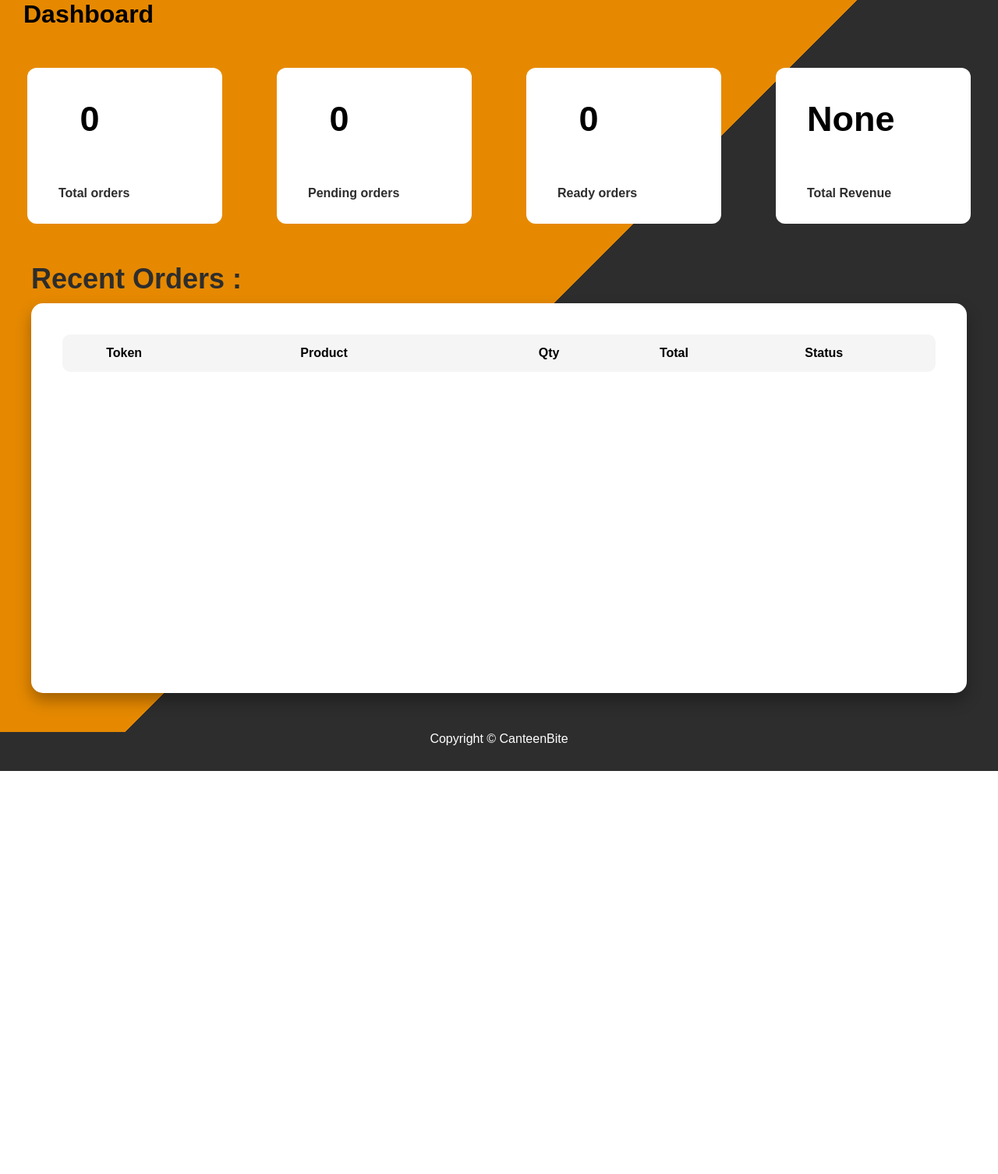
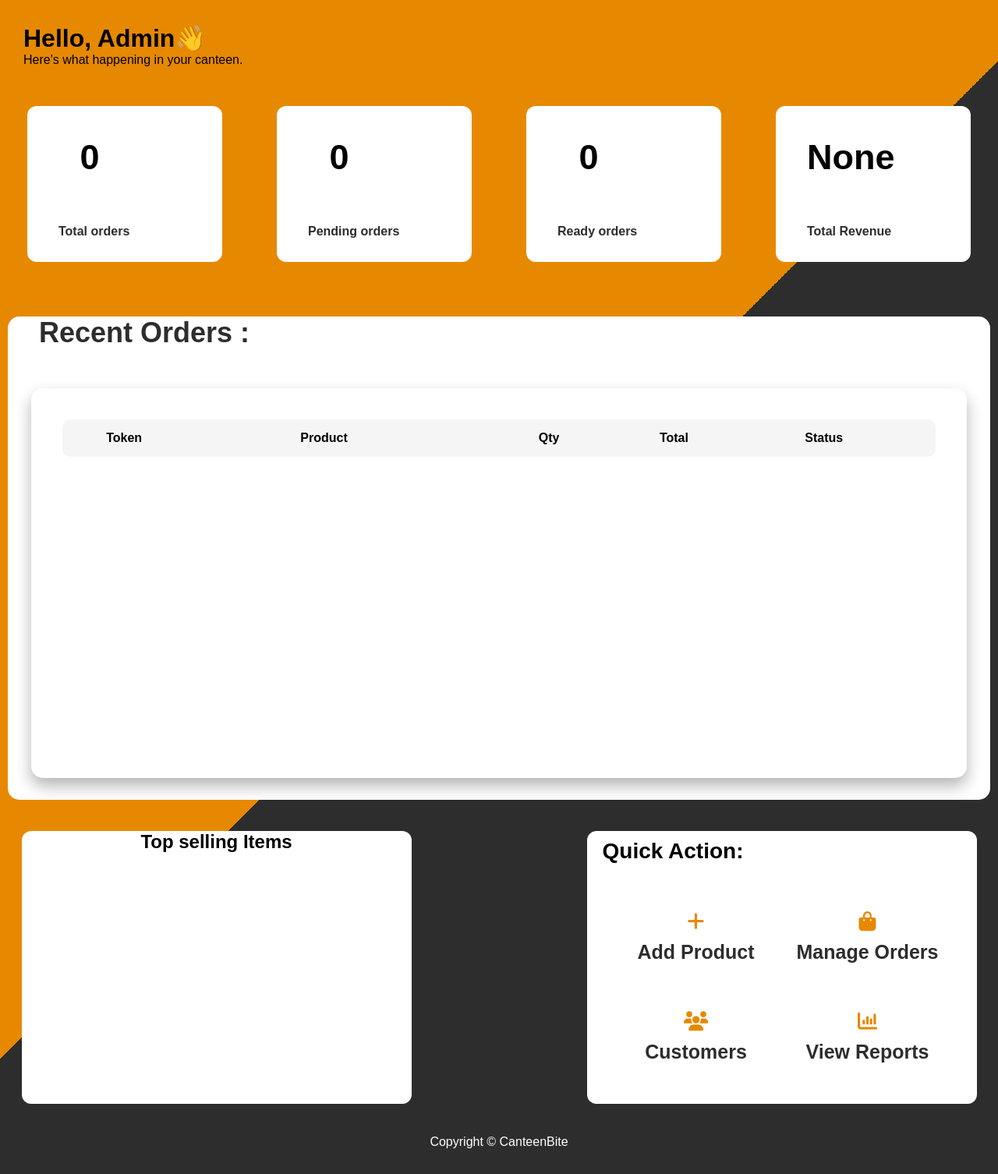
Before and after one commit to John-bright-c/canteen-online-ordering-system, a Flask app: page /admin_dashboard in a window 1280 px wide. Shown: the part 70-1576 px from the top of the page at 78% size. Before the commit the page ends 1059 px from the top, so only its background shows below. Run offline with Flask 3, Linux system fonts and the light colour scheme; data that the repository does not hold is empty.

Commit message:
updating ui for admin dashboard

```diff
--- a/static/admin_dashhboard.css
+++ b/static/admin_dashhboard.css
@@ -20,7 +20,6 @@
 
 body{
     height: auto;
-    min-height: 100vh;
     margin:0;
     padding: 0;
     text-align: center;
@@ -155,9 +154,9 @@
 
 }
 
-.orders {
+.orders{
+    margin-top: 20px;
     color: #2d2d2d;
-    margin-bottom: -40px;
     font-size: 36px;
     font-weight: bolder;
     text-align: left;
@@ -173,3 +172,80 @@
     color:green;
     font-weight: bold;
 }
+.container2{
+    background: white;
+    border-radius: 15px;
+    margin: 10px;
+    height: 620px;
+
+}
+
+.greetings{
+    margin-top: 30px;
+    display: flex;
+    flex-direction: column;
+    text-align: left;
+    color: black;
+}
+.greetings p{
+    margin-left: 30px;
+}
+
+.popular{
+    background: white;
+    width: 500px;
+    height: 350px;
+    border-radius: 12px;
+}
+.quick{
+    display: grid;
+    grid-template-columns: 1fr 1fr;
+    padding: 30px;
+    row-gap: 60px;
+    background: white;
+    width: 500px;
+    border-radius: 12px;
+}
+.container1{
+    margin-top: 40px;
+    display: flex;
+    justify-content: space-around;
+    gap: 170px;
+    margin-bottom: 40px;
+}
+.container3{
+    background: white;
+    width: 500px;
+    height: 350px;
+    border-radius: 12px;
+}
+.container3 h2{
+    margin-top: 10px;
+    font-size: 28px;
+    text-align: left;
+    margin-left: 20px;
+    margin-bottom: 30px;
+}
+
+.add_product i{
+    color: #e68900;
+    font-size: 25px;
+    cursor: pointer;
+    transition: 0.3s ease;
+}
+.add_product i:hover{
+    transform: scale(1.5);
+}
+.add_product p,.add_product a{
+    color: #2d2d2d;
+    margin-top: 10px;
+    font-size: 25px;
+    text-decoration: none;
+    font-weight: bold;
+    cursor: pointer;
+    transition: 0.3s ease;
+}
+.add_product p:hover{
+    transform: scale(1.05);
+    color: #e68900;
+}
--- a/templates/admin_dashboard.html
+++ b/templates/admin_dashboard.html
@@ -4,7 +4,7 @@
         <title> Menu page </title>
     </head>
     <link rel="stylesheet" href="{{url_for('static',filename='admin_dashhboard.css')}}">
-    <link rel="stylesheet" href="admin_dashhboard.css">
+    <link rel="stylesheet" href="https://cdnjs.cloudflare.com/ajax/libs/font-awesome/6.5.2/css/all.min.css">
 <body>
 
     <header>
@@ -19,7 +19,11 @@
     <a href="/edit_menu">Edit Menu</a>
     </nav>
     </header>
-<h1><b>Dashboard</b></h1>
+
+<div class="greetings">
+<h1><b>Hello, Admin👋</b></h1>
+<p>Here's what happening in your canteen.</p>
+</div>
 
 <div class="head">
 
@@ -44,11 +48,11 @@
 </div>
 </div>
 
+<div class="container2">
 <p class="orders"> Recent Orders :</p>
 
 
 <div class="container">
-
     <div class="heading">
         <div>Token</div>
         <div>Product</div>
@@ -66,28 +70,48 @@
         <div class="status">{{ order.order_status }}</div>
     </div>
     {% endfor %}
+</div>
+</div>
 
+<div class="container1">
 
+<div class="popular">
+    <h2>Top selling Items</h2>
+</div>
+
+<div class="container3">
+    <h2>Quick Action:</h2>
+<div class="quick">
+    <div class="add_product">
+        <a href="/admin_add_product">
+            <i class="fa-solid fa-plus"></i>
+            <p>Add Product</p>
+        </a>
+    </div>
+
+    <div class="add_product">
+        <a href="/manage_orders">
+            <i class="fa-solid fa-bag-shopping"></i>
+            <p>Manage Orders</p>
+        </a>
+    </div>
+
+     <div class="add_product">
+        <a href="/manage_orders">
+            <i class="fa-solid fa-users"></i>
+            <p>Customers</p>
+        </a>
+    </div>
+
+     <div class="add_product">
+        <a href="/manage_orders">
+            <i class="fa-solid fa-chart-column"></i>
+            <p>View Reports</p>
+        </a>
+    </div>
+</div>
+</div>
 </div>
 
 
-
-
-
-
-
-
-
-
-
-
-
-
-
-
-
-
-
-
-
-    <footer>Copyright © CanteenBite</footer>
+<footer>Copyright © CanteenBite</footer>
```
